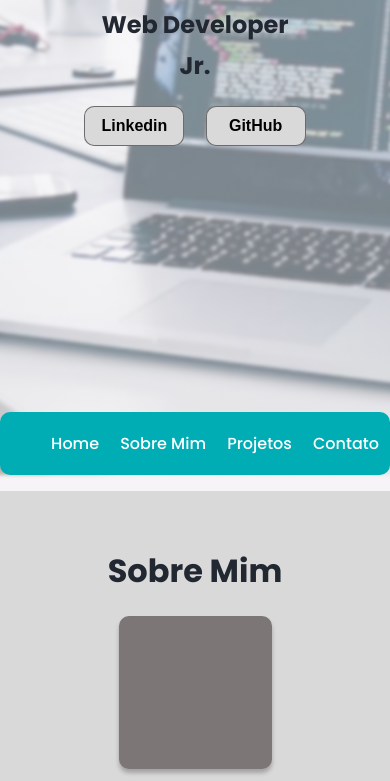
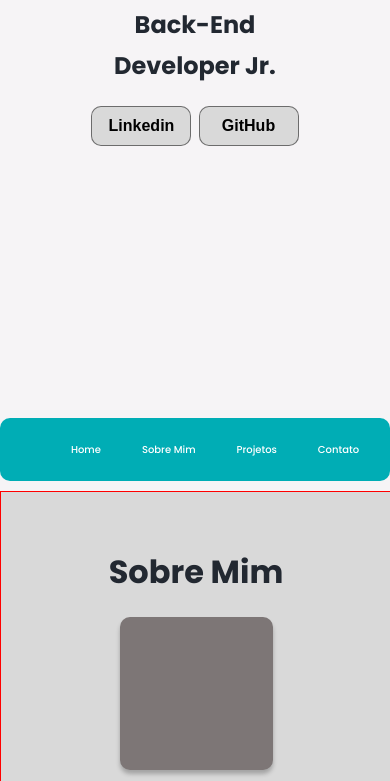
Before and after one commit to RobertoCassio/PortfolioMobileFirst, a plain HTML site: page index.html in a window 390 px wide. Shown: the part 353-1134 px from the top of the page. Drawn offline with Linux system fonts and the light colour scheme; a script that the page names is missing.

Commit message:
responsivity

```diff
--- a/css/_aboutme.scss
+++ b/css/_aboutme.scss
@@ -3,9 +3,12 @@
     display:block;
     width: 100vw;
     height: 100vh;
+
+    border: 1px solid red;
     .about-me{
         text-align: center;
         margin-top:56px;
+
     }
     .photo{
         margin: 0 auto;
@@ -15,9 +18,13 @@
         box-shadow: 0px 4px 4px rgba(0, 0, 0, 0.25);
         border-radius: 10px;
     }
+    .skills{
+        margin-top: 10vh;
+    }
     .about-text-wrap{
         width:85%;
         margin: 0 auto;
+
         p{
             font-weight: 500;
             font-size: 15px;
@@ -29,11 +36,12 @@
     }
     .about-skills{
         width:90%;
-        margin:0 auto;
+        margin:10% auto;
         height: 62px;
         background: rgba(125, 118, 118, 0.5);
         box-shadow: 0px 4px 4px rgba(0, 0, 0, 0.25);
-        border-radius: 10px;
+
+
         .skillimg{
             height: 42px;
             margin: 13px auto;
--- /dev/null
+++ b/css/_breakpoints.scss
@@ -0,0 +1,39 @@
+$breakpoints: (
+    "extrasmall": 0,
+    "small": 480px,
+    "medium": 720px,
+    "large": 960px,
+    "extralarge": 1200px,
+);
+
+@mixin extrasmall {
+    @media (min-width: map-get($breakpoints, "extrasmall")){
+        @content;
+    }
+}
+@mixin small {
+    @media (min-width: map-get($breakpoints, "small")){
+        @content;
+    }
+}
+@mixin medium {
+    @media (min-width: map-get($breakpoints, "medium")){
+        @content;
+    }
+}
+@mixin large {
+    @media (min-width: map-get($breakpoints, "large")){
+        @content;
+    }
+}
+@mixin extralarge {
+    @media (min-width: map-get($breakpoints, "extralarge")){
+        @content;
+    }
+}
+@mixin breakpoint ($bp: 0){
+    @media (min-width:$bp){
+        @content;
+    }
+
+}
--- a/css/_home.scss
+++ b/css/_home.scss
@@ -18,8 +18,9 @@ body{
     display:block;
 	height: 100vh;
 	width: 100vw;
-	background-image: url("../img/background-light.png");
-    background-repeat: no-repeat;
+	//background-image: url("../img/background-light.png");
+    //background-repeat: no-repeat;
+    //background-size:100%;
 	box-sizing: border-box;
 	padding: 0 10vh;
 }
@@ -39,7 +40,7 @@ body{
 .social-media-button-wrap{
     position:relative;
     display: flex;
-    justify-content: space-between;
+    justify-content: space-evenly;
     button{
         background: $secondary-color;
         border: 1px solid rgba(0, 0, 0, 0.5);
--- a/css/_menu.scss
+++ b/css/_menu.scss
@@ -9,6 +9,16 @@
     font-weight: 500;
     font-size: 16px;
     line-height: 24px;
+    @include extrasmall {
+        font-size: 10px;
+    }
+    @include small{
+        font-size: 16px;
+    }
+    @include medium{
+        font-size:24px;
+    }
+
 
 
     ul{
--- a/css/_portfoliomenu.scss
+++ b/css/_portfoliomenu.scss
@@ -1,3 +1,4 @@
+@import "breakpoints";
 .portfolio-menu{
     position: absolute;
     display:flex;
@@ -18,6 +19,7 @@
         font-weight: 600;
         font-size: 32px;
         color: #FFFFFF;
+
     }
     .download-cv{
         font-family: 'Poppins';
--- a/css/_projects.scss
+++ b/css/_projects.scss
@@ -1,3 +1,4 @@
+@import "breakpoints";
 .projects{
     background-color: $secondary-color;
     display:flex;
@@ -32,7 +33,8 @@
         }
         .project-text{
             display: flex;
-            height: 116px;
+            height: 65%;
+            width: 100%;
             box-shadow: 0px 4px 4px rgba(0, 0, 0, 0.25);
             border-radius: 10px;
             font-family: 'Poppins';
@@ -41,6 +43,9 @@
             font-size: 12px;
             line-height: 18px;
             text-align: center;
+            @include medium{
+                font-size:18px;
+            }
         }
     }
     .project-more{
@@ -50,6 +55,9 @@
         font-weight: 600;
         font-size: 16px;
         line-height: 24px;
+        @include medium{
+            font-size:24px;
+        }
         img{
             margin:0 auto;
             width: 34px;
--- a/css/main.scss
+++ b/css/main.scss
@@ -6,13 +6,27 @@ $terciary-color: #7D7676;
 @import 'home';
 @import "aboutme";
 @import "projects";
+@import "breakpoints";
 
 @import url('https://fonts.googleapis.com/css2?family=Poppins:ital,wght@0,100;0,200;0,300;0,400;0,500;0,600;0,700;0,800;0,900;1,100;1,200;1,300;1,400;1,500;1,600;1,700;1,800;1,900&display=swap');
-
+.contact{
+    width:100vw;
+    height:10vh;
+    h1{
+        text-align:center
+    }
+}
+.contact-wrap{
+    background-color: $secondary-color;
+}
 .contact-container{
-    height:100vh;
-    width: 100vw;
     background-color: $secondary-color;
+    height:90vh;
+    display: flex;
+    flex-direction: column;
+    @include medium {
+        flex-direction: row;
+       }
     h1{
         text-align: center;
         margin-bottom: 15%;
@@ -23,6 +37,10 @@ $terciary-color: #7D7676;
         flex-direction: column;
         margin: 0 auto 100px;
         align-items: center;
+        @include medium{
+            margin-top: 25vh;
+        }
+
         h4{
             font-weight: 700;
             font-size: 20px;
--- a/index.html
+++ b/index.html
@@ -25,7 +25,7 @@
 		</div>
 		<div class="role">
 		<h1> Oi, eu sou o <span class="namespan">Roberto</span></h1>
-		<h2> Web Developer Jr. </h2>
+		<h2> Back-End Developer Jr. </h2>
 		</div>
 		<div class="social-media-button-wrap">
 			<button>Linkedin</button>
@@ -39,9 +39,10 @@
 		<div class="about-text-wrap">
 		<p>Lorem ipsum dolor sit amet consectetur adipisicing elit. Quis atque, molestiae nobis culpa veniam saepe dolore illo rerum doloremque architecto dolorum eum adipisci laboriosam enim, vel expedita beatae aliquam modi laudantium optio blanditiis! Accusamus velit quas praesentium iste voluptatibus eaque ducimus veritatis a quia quos saepe aliquam illo, officia optio ea voluptates molestiae laudantium maxime aspernatur error, odit suscipit? Quas!</p>
 		</div>
+		<div class="skills">
 		<h1>Skills</h1>
+		</div>
 		<div class="about-skills">
-
 			<img class="skillimg" src="img/assets/html.png">
 			<img class="skillimg" src="img/assets/css.png">
 			<img class="skillimg" src="img/assets/javascript.png">
@@ -71,8 +72,12 @@
 			<div class="project-more">Mais Projetos <img src="img/assets/Arrow drop down circle.png"></div>
 		</div>
 	</div>
-	<div class="contact-container" id="contactsection">
-		<h1>Contatos</h1>
+	<div class="contact-wrap">
+	<div class="contact"  id="contactsection">
+	<h1>Contatos</h1>
+	</div>
+	<div class="contact-container">
+
 		<div class="contact-wrapper">
 			<img src="img/assets/Email.png">
 			<h4> E-mail </h4>
@@ -84,5 +89,6 @@
 			<p>55 (31) 97308-0667</p>
 		</div>
 	</div>
+	</div>
 </body>
 </html>
```
Also changed, not shown: css/main.css, img/Icons/Programming logos and icons by hrhasnai (23).png (added), img/Icons/Programming logos and icons by hrhasnai (29).png (added), 1 other file.
